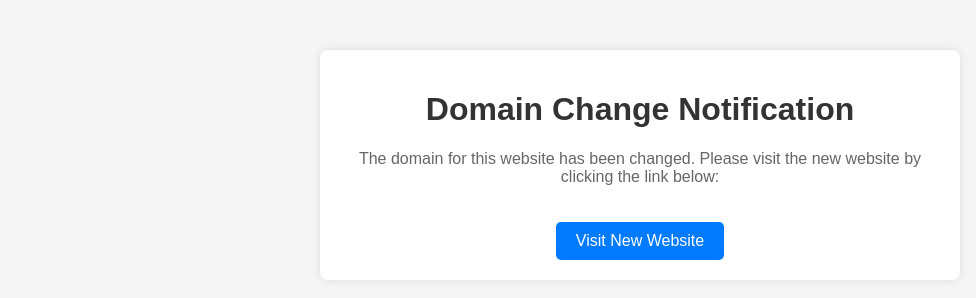
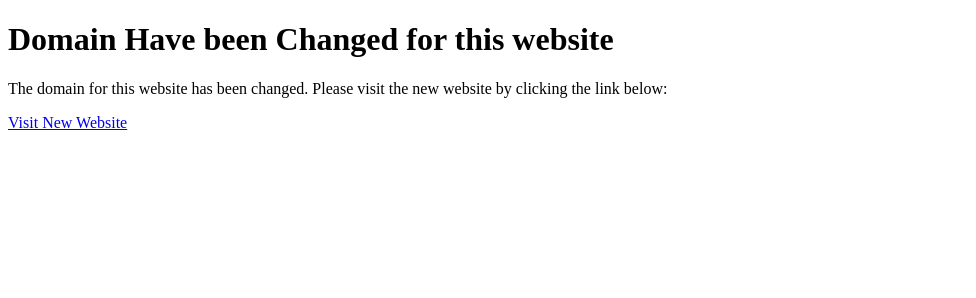
Before and after one commit to DsChauhan08/redirected-website, a plain HTML site: page index.html in a window 1280 px wide. Shown: the whole page, without its empty margins (0-976 px from the left). Drawn offline with Linux system fonts and the light colour scheme.

Commit message:
Update index.html

```diff
--- a/index.html
+++ b/index.html
@@ -4,51 +4,10 @@
     <meta charset="UTF-8">
     <meta name="viewport" content="width=device-width, initial-scale=1.0">
     <title>Domain Change Notification</title>
-    <style>
-        body {
-            font-family: Arial, sans-serif;
-            margin: 0;
-            padding: 0;
-            background-color: #f5f5f5;
-            text-align: center;
-        }
-
-        .container {
-            max-width: 600px;
-            margin: 50px auto;
-            background-color: #fff;
-            padding: 20px;
-            border-radius: 8px;
-            box-shadow: 0 0 10px rgba(0, 0, 0, 0.1);
-        }
-
-        h1 {
-            color: #333;
-        }
-
-        p {
-            color: #666;
-        }
-
-        a {
-            display: inline-block;
-            margin-top: 20px;
-            padding: 10px 20px;
-            background-color: #007BFF;
-            color: #fff;
-            text-decoration: none;
-            border-radius: 5px;
-            transition: background-color 0.3s;
-        }
-
-        a:hover {
-            background-color: #0056b3;
-        }
-    </style>
 </head>
 <body>
     <div class="container">
-        <h1>Domain Change Notification</h1>
+        <h1>Domain Have been Changed for this website</h1>
         <p>The domain for this website has been changed. Please visit the new website by clicking the link below:</p>
         <a href="https://bingevault.netlify.app/" target="_blank">Visit New Website</a>
     </div>
```
